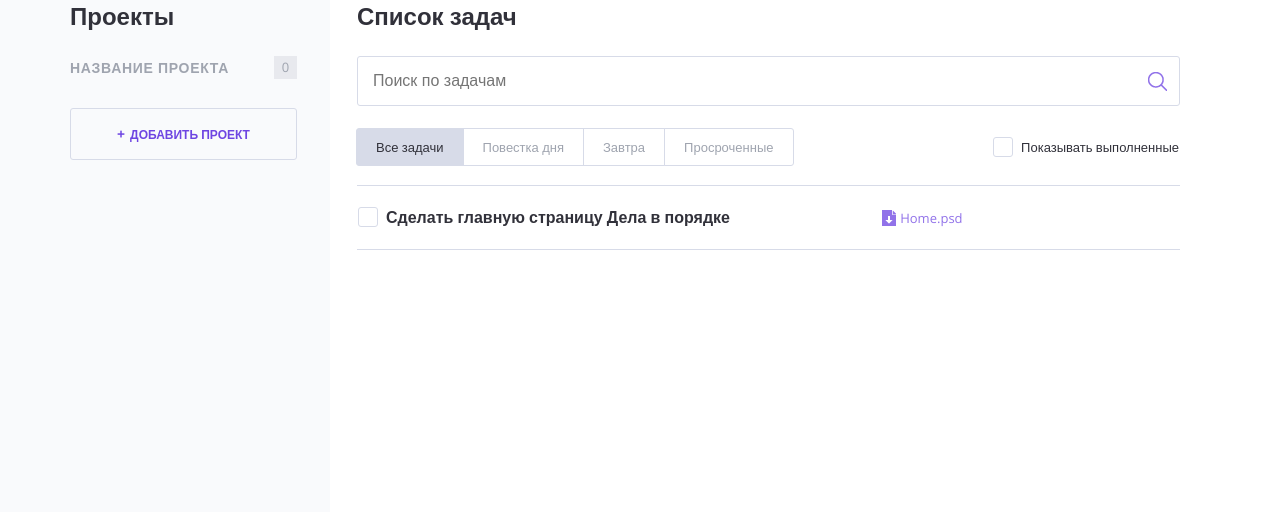
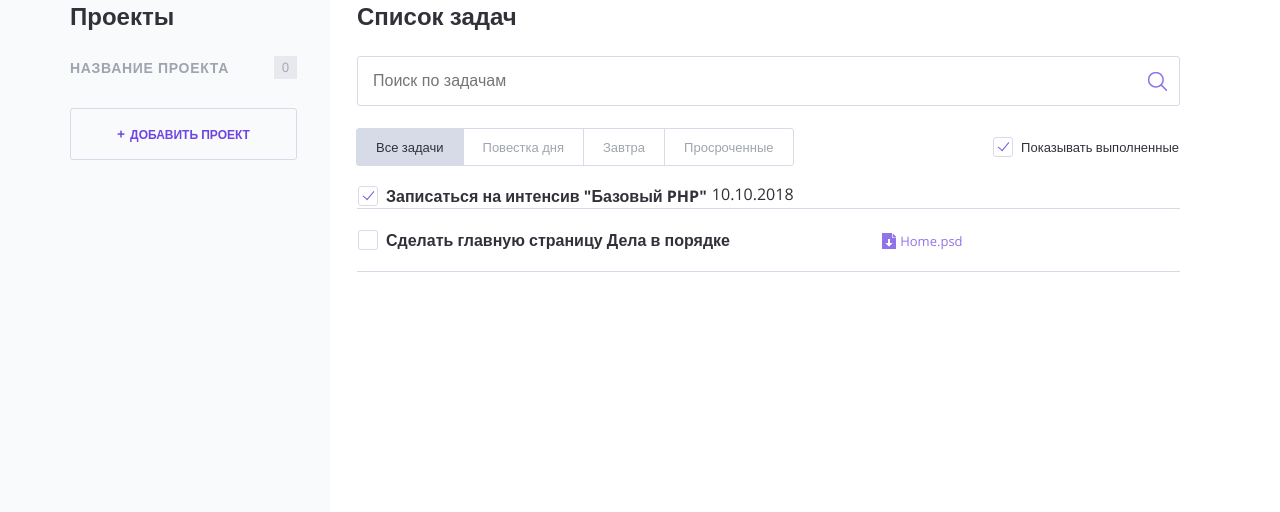
Before and after one commit to vitalikgosin/623405-doingsdone, a PHP site: page / in a window 1280 px wide. Shown: the part 93-605 px from the top of the page. Run offline with PHP 8.4, Linux system fonts and the light colour scheme.

Commit message:
if checked  show_complete_tasks

```diff
--- a/index.php
+++ b/index.php
@@ -76,10 +76,24 @@ $show_complete_tasks = rand(0, 1);
 
                     <label class="checkbox">
                         <!--добавить сюда аттрибут "checked", если переменная $show_complete_tasks равна единице-->
-                        <input class="checkbox__input visually-hidden show_completed" type="checkbox">
+                        <input class="checkbox__input visually-hidden show_completed" type="checkbox"  <?php if ($show_complete_tasks ==1){ echo 'checked';}?>>
                         <span class="checkbox__text">Показывать выполненные</span>
                     </label>
                 </div>
+                <?php if ($show_complete_tasks ==1){
+               echo ' <tr class="tasks__item task task--completed">
+                    <td class="task__select">
+                        <label class="checkbox task__checkbox">
+                            <input class="checkbox__input visually-hidden" type="checkbox" checked>
+                            <span class="checkbox__text">Записаться на интенсив "Базовый PHP"</span>
+                        </label>
+                    </td>
+                    <td class="task__date">10.10.2018</td>
+
+                    <td class="task__controls">
+                    </td>
+                </tr>';}?>
+
 
                 <table class="tasks">
                     <tr class="tasks__item task">
```
